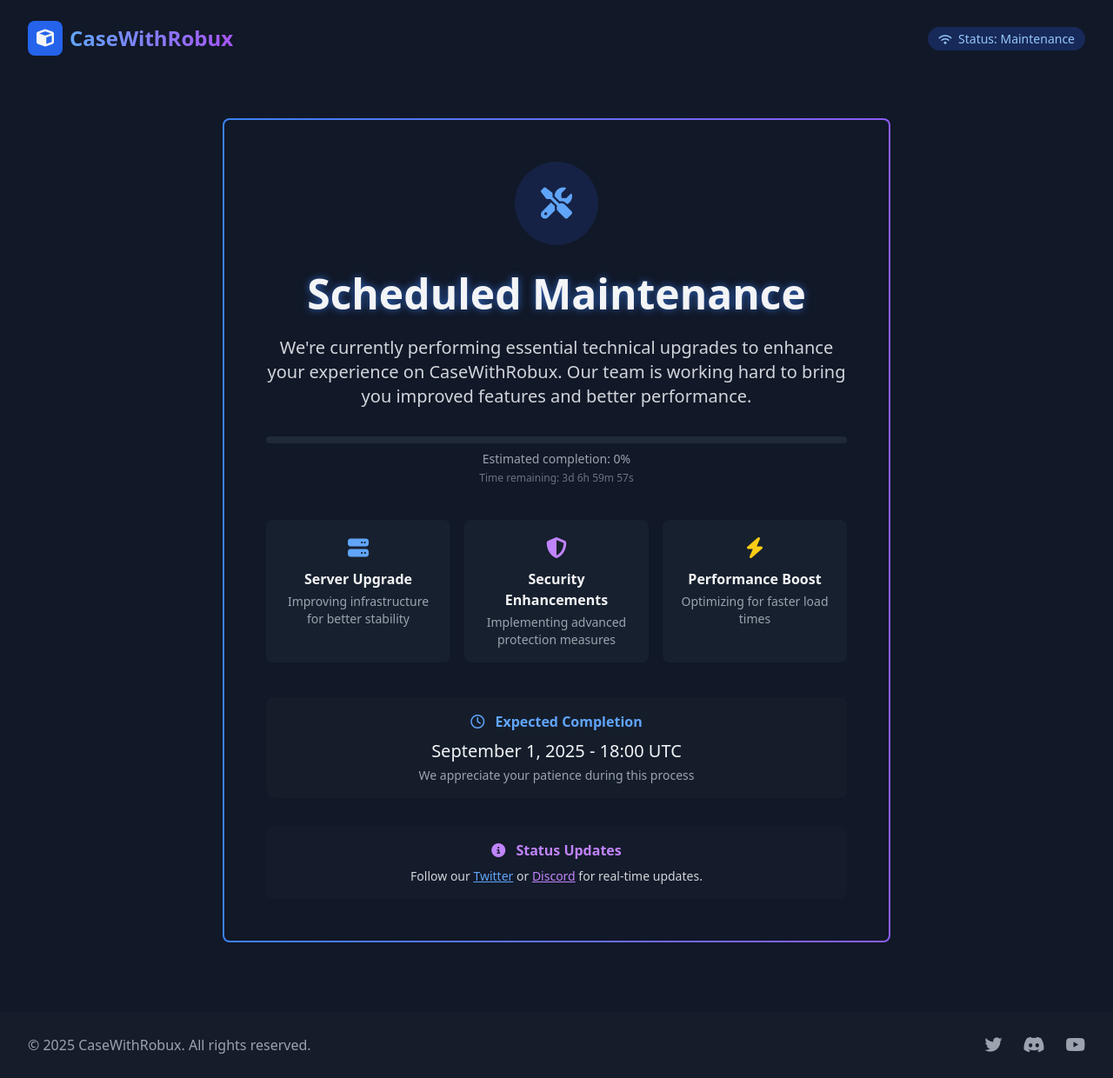
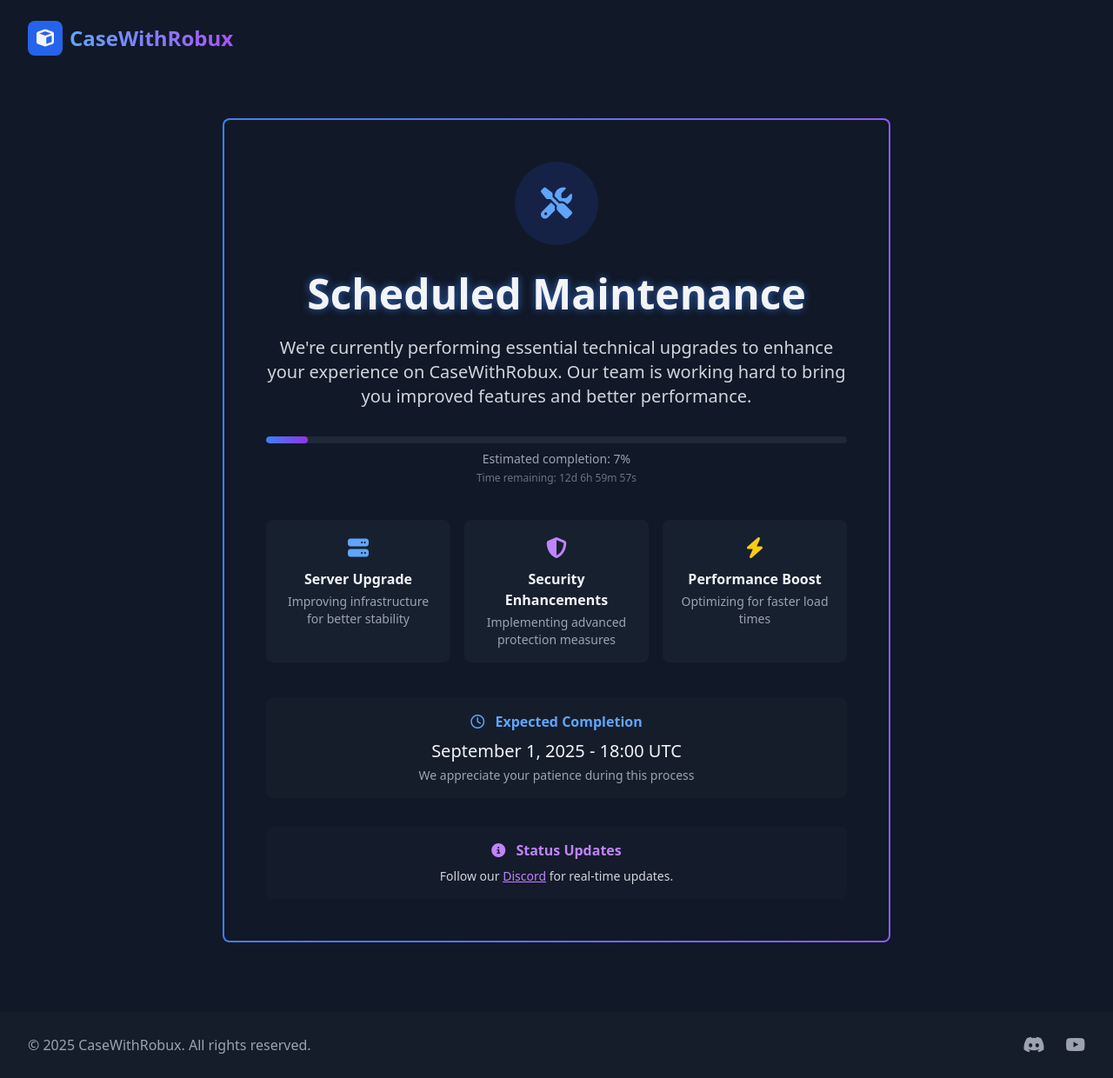
Before and after one commit to VZXdev/Error, a plain HTML site: page 500.html in a window 1280 px wide. Shown: the whole page at 87% size. Drawn offline with nearby package versions, Linux system fonts and the light colour scheme.

Commit message:
Update 500.html

```diff
--- a/500.html
+++ b/500.html
@@ -37,11 +37,6 @@
                 <h1 class="text-2xl font-bold bg-clip-text text-transparent bg-gradient-to-r from-blue-400 to-purple-500">
                     CaseWithRobux
                 </h1>
-            </div>
-            <div class="hidden md:block">
-                <span class="px-3 py-1 bg-blue-900/50 text-blue-300 rounded-full text-sm">
-                    <i class="fas fa-wifi text-xs mr-1"></i> Status: Maintenance
-                </span>
             </div>
         </div>
     </header>
@@ -98,8 +93,7 @@
                     <i class="fas fa-info-circle mr-2"></i> Status Updates
                 </h3>
                 <p class="text-sm text-gray-300">
-                    Follow our <a href="#" class="text-blue-400 hover:text-blue-300 underline">Twitter</a> or
-                    <a href="#" class="text-purple-400 hover:text-purple-300 underline">Discord</a> for real-time updates.
+                    Follow our <a href="#" class="text-purple-400 hover:text-purple-300 underline">Discord</a> for real-time updates.
                 </p>
             </div>
 
@@ -113,9 +107,6 @@
                     <p class="text-gray-400">&copy; 2025 CaseWithRobux. All rights reserved.</p>
                 </div>
                 <div class="flex space-x-6">
-                    <a href="#" class="text-gray-400 hover:text-blue-400 transition">
-                        <i class="fab fa-twitter text-xl"></i>
-                    </a>
                     <a href="#" class="text-gray-400 hover:text-purple-400 transition">
                         <i class="fab fa-discord text-xl"></i>
                     </a>
@@ -129,8 +120,8 @@
 
     <script>
         // Configuration
-        const TARGET_DATE = new Date('September 1, 2025 18:00:00 UTC');
-        const MAINTENANCE_START = new Date('August 30, 2025 12:00:00 UTC');
+        const TARGET_DATE = new Date('September 10, 2025 18:00:00 UTC');
+        const MAINTENANCE_START = new Date('August 28, 2025 12:00:00 UTC');
         const TOTAL_DURATION = TARGET_DATE - MAINTENANCE_START;
 
         // DOM Elements
```
